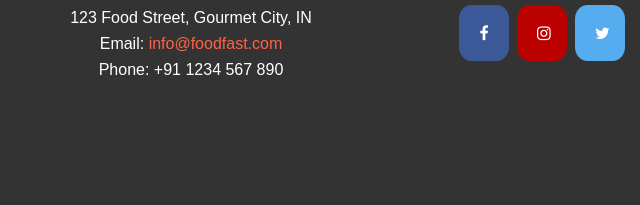
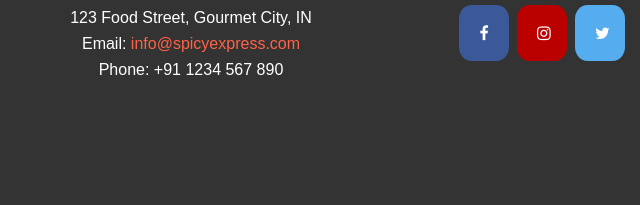
Before and after one commit to Singamsettysubbarayudu/Spicy-Express, a plain HTML site: page contact.html in a window 1280 px wide. Shown: the part 892-1097 px from the top of the page, 449-1089 px from the left. Drawn offline with Linux system fonts and the light colour scheme.

Commit message:
Update contact.html

```diff
--- a/contact.html
+++ b/contact.html
@@ -48,7 +48,7 @@
             <div class="footer-contact">
                 <h3>Contact Us</h3>
                 <p>123 Food Street, Gourmet City, IN</p>
-                <p>Email: <a href="mailto:info@spicyexpress.com">info@foodfast.com</a></p>
+                <p>Email: <a href="mailto:info@spicyexpress.com">info@spicyexpress.com</a></p>
                 <p>Phone: +91 1234 567 890</p>
             </div>
             <div class="footer-social">
```
